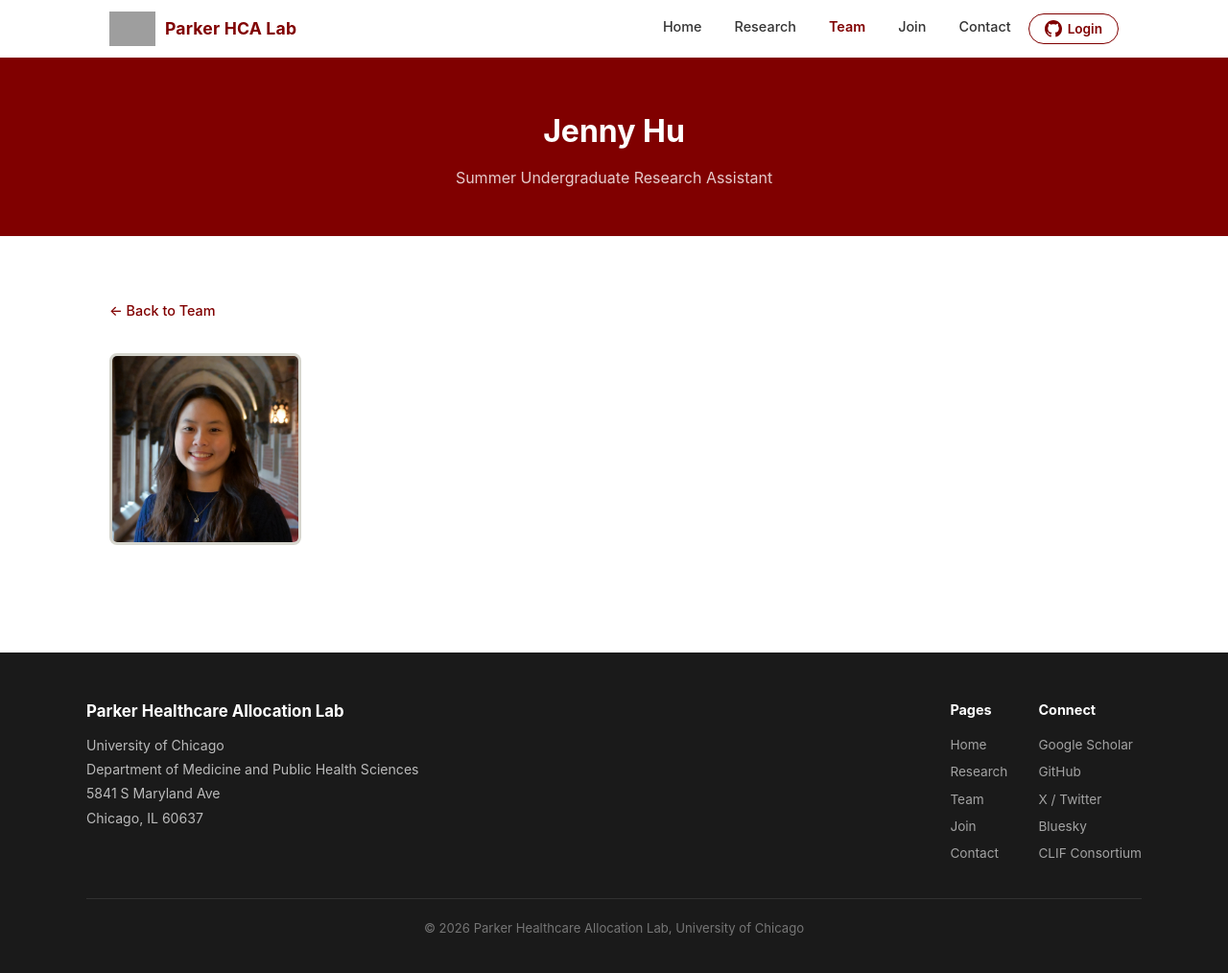
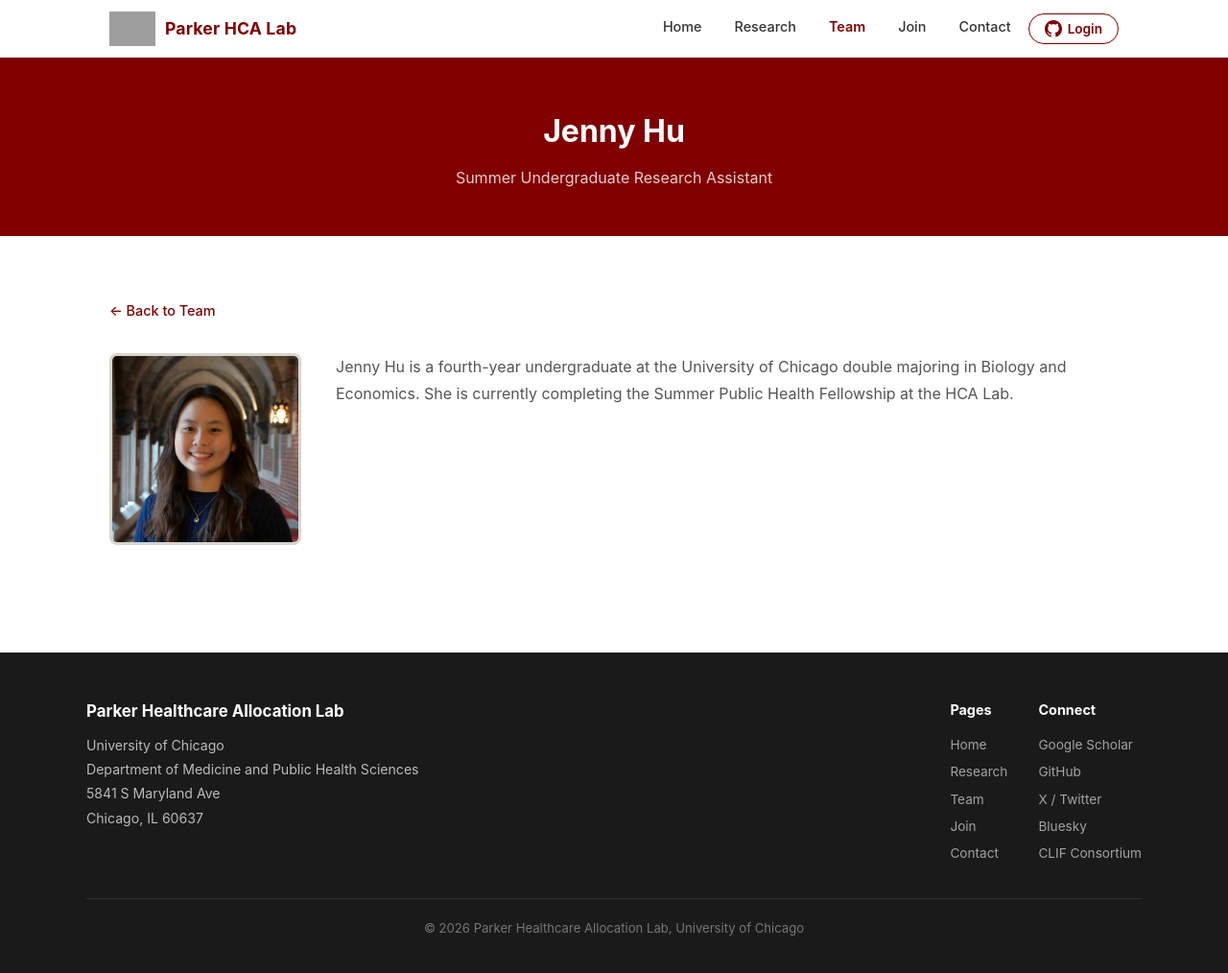
Before and after one commit to Healthcare-Allocation-Lab/healthcare-allocation-lab.github.io, a Jekyll site: the page built from _team_members/jenny-hu.md, in a window 1280 px wide and 1026 px high. Shown: the top 1014 px of the window at 96% size. Built offline with Jekyll 4.4.1, drawn with Linux system fonts in a browser that asks for light colours; grey boxes are pictures that could not be loaded.

Commit message:
Update Jenny Hu's profile with biography
Added a brief biography for Jenny Hu.

```diff
--- a/_team_members/jenny-hu.md
+++ b/_team_members/jenny-hu.md
@@ -6,3 +6,4 @@ photo: "images/team/jenny-hu.jpg"
 title: "Jenny Hu | Parker Healthcare Allocation Lab"
 description: "Profile of Jenny Hu at the Parker HCA Lab."
 ---
+Jenny Hu is a fourth-year undergraduate at the University of Chicago double majoring in Biology and Economics. She is currently completing the Summer Public Health Fellowship at the HCA Lab.
```
